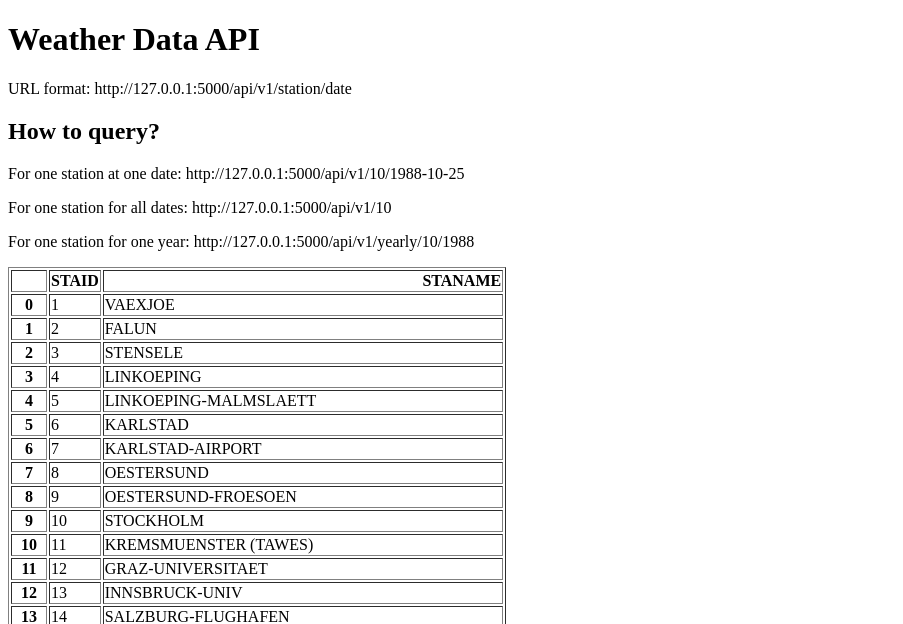
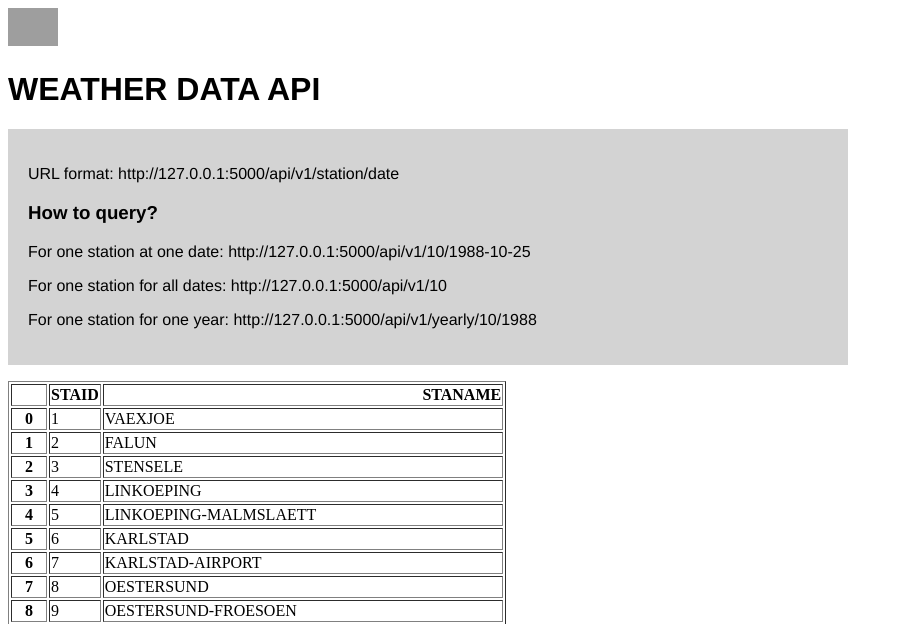
Before and after one commit to alerch97/weather-api, a Flask app: page / in a window 1280 px wide. Shown: the top 624 px of the page, without its empty margins (0-903 px from the left). Run offline with Flask 3, Linux system fonts and the light colour scheme; grey boxes are pictures that could not be loaded.

Commit message:
Edit style to home.html

```diff
--- a/templates/home.html
+++ b/templates/home.html
@@ -1,16 +1,30 @@
 <!DOCTYPE html>
 <html lang="en">
+<style>
+    h1 { font-family:"Helvetica"; }
+    h3 { font-family:"Helvetica"; }
+    p { font-family:"Helvetica"; }
+    div {background-color: lightgrey;
+    width: 800px;
+    border: 0px solid blue;
+    padding: 20px;
+    margin: 0px;
+    }
+</style>
 <head>
     <meta charset="UTF-8">
-    <title>WEATHER DATA API</title>
+    <title>Weather Data API</title>
 </head>
 <body>
-    <h1>Weather Data API</h1>
-    <p>URL format: http://127.0.0.1:5000/api/v1/station/date</p>
-    <h2>How to query?</h2>
-    <p>For one station at one date: http://127.0.0.1:5000/api/v1/10/1988-10-25</p>
-    <p>For one station for all dates: http://127.0.0.1:5000/api/v1/10</p>
-    <p>For one station for one year: http://127.0.0.1:5000/api/v1/yearly/10/1988</p>
+    <img src="{{url_for('static', filename='weather_symbol.png')}}" style="width:50px">
+    <h1>WEATHER DATA API</h1>
+    <div>
+        <p>URL format: http://127.0.0.1:5000/api/v1/station/date</p>
+        <h3>How to query?</h3>
+        <p>For one station at one date: http://127.0.0.1:5000/api/v1/10/1988-10-25</p>
+        <p>For one station for all dates: http://127.0.0.1:5000/api/v1/10</p>
+        <p>For one station for one year: http://127.0.0.1:5000/api/v1/yearly/10/1988</p>
+    </div>
     <p>{{data|safe}}</p>
 </body>
 </html>
```
